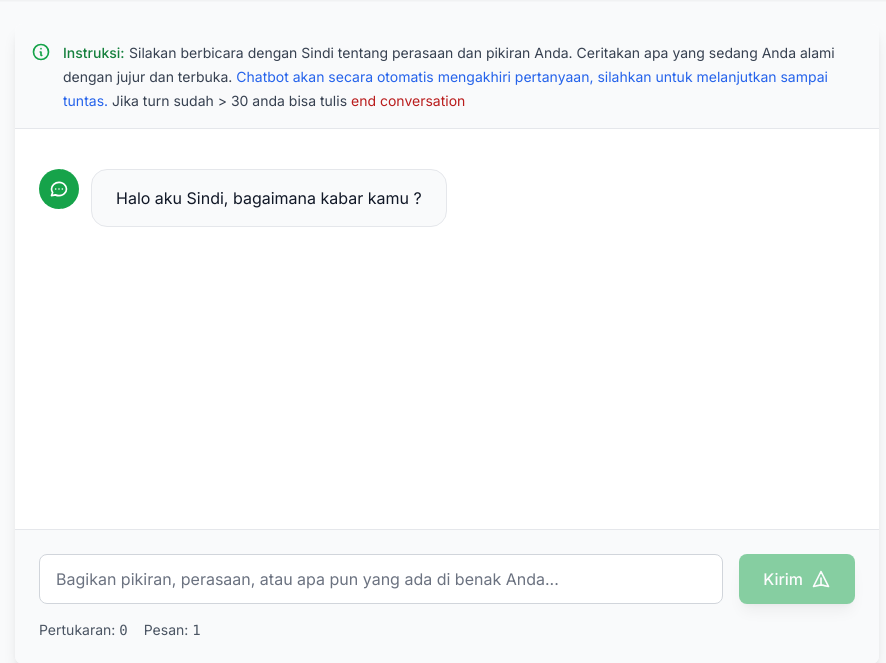
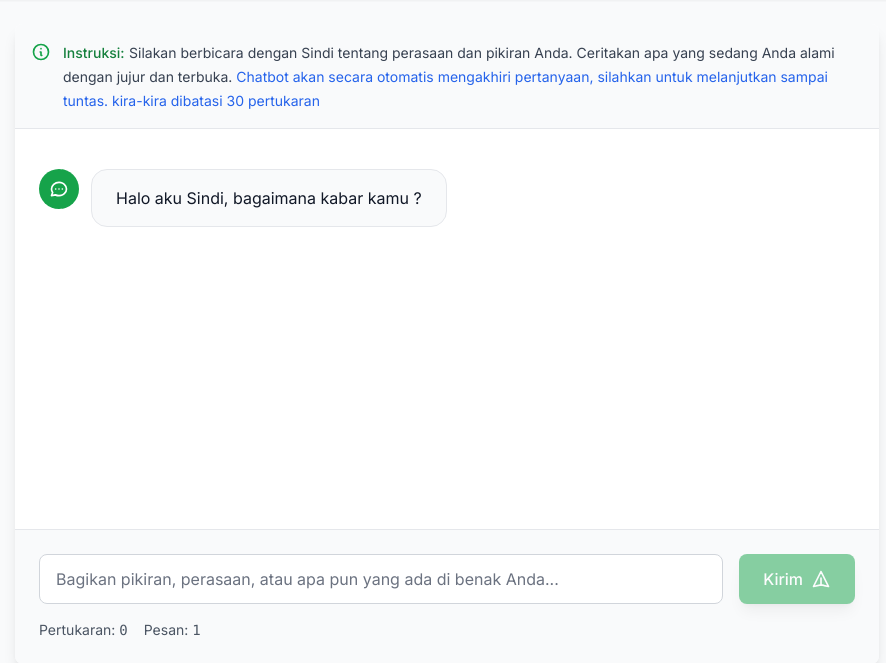
Before and after one commit to wicaksonoleksono/MLMH, a Python web app: template app/templates/assessment/llm.html in a window 1280 px wide. Shown: the part 162-825 px from the top of the page, without its empty margins (193-1079 px from the left). Run offline with Jinja, Linux system fonts and the light colour scheme; the template is opened without the code that fills it, so the values that code supplies are empty; some libraries are stand-ins or nearby versions.

Commit message:
[20.09.25] wicaksonolxn | ✨ feat : ""

```diff
--- a/app/templates/assessment/llm.html
+++ b/app/templates/assessment/llm.html
@@ -74,12 +74,12 @@ dengan Sindi{% endblock %}
             Silakan berbicara dengan Sindi tentang perasaan dan pikiran Anda. Ceritakan apa yang sedang Anda alami dengan jujur dan terbuka.
           </span>
           <span class="text-sm text-blue-600">
-            Chatbot akan secara otomatis mengakhiri pertanyaan, silahkan untuk melanjutkan sampai tuntas.
+            Chatbot akan secara otomatis mengakhiri pertanyaan, silahkan untuk melanjutkan sampai tuntas. kira-kira dibatasi 30 pertukaran
           </span>
-          <span class="text-sm text-gray-700">
+          <!-- <span class="text-sm text-gray-700">
             Jika turn sudah &gt; 30 anda bisa tulis
           </span>
-          <span class="text-sm text-red-700">end conversation</span>
+          <span class="text-sm text-red-700">end conversation</span> -->
           </div>
         </div>
       </div>
```
